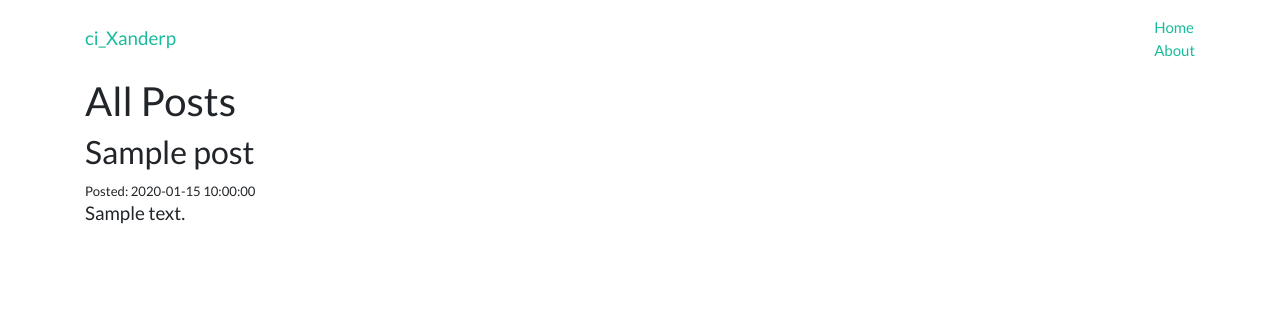
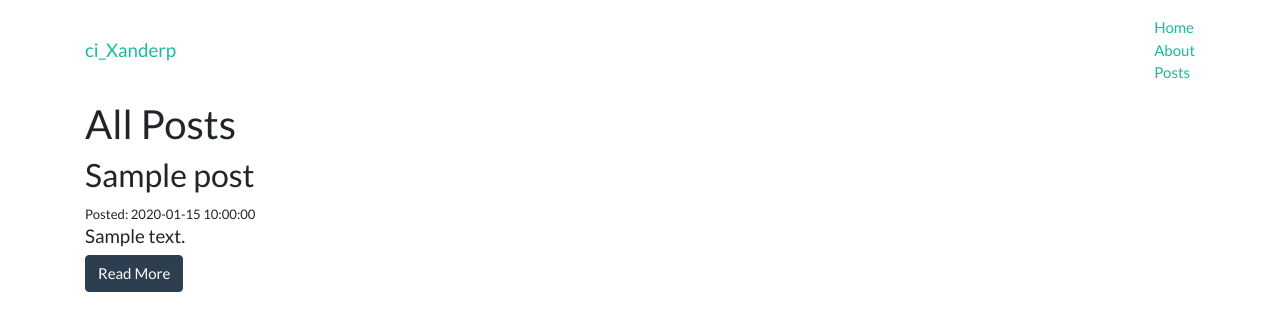
Before and after one commit to Xanderpp/ci-xanderp, a CodeIgniter app: page /ci-xanderp/posts in a window 1280 px wide. Shown: the top 331 px of the page. Run offline with CodeIgniter, Linux system fonts and the light colour scheme; tables that the repository leaves empty or names only in its code hold one stand-in row (values such as "Sample post").

Commit message:
Traversy p. 1

```diff
--- a/application/config/routes.php
+++ b/application/config/routes.php
@@ -51,6 +51,7 @@ defined('BASEPATH') OR exit('No direct script access allowed');
 */
 // $route['default_controller'] = 'welcome';
 
+$route['posts/(:any)'] = 'posts/view/$1';
 $route['posts'] = 'posts/index';
 
 $route['default_controller'] = 'pages/view';
--- a/application/controllers/Posts.php
+++ b/application/controllers/Posts.php
@@ -9,4 +9,18 @@
 			$this -> load -> view('posts/index', $data);
 			$this -> load -> view('templates/footer');
 		}
+
+		public function view($slug = NULL)	{
+			$data['post'] = $this -> post_model -> get_posts($slug);
+
+			if(empty($data['post']))	{
+				show_404();
+			}
+
+			$data['title'] = $data['post']['title'];
+
+			$this -> load -> view('templates/header');
+			$this -> load -> view('posts/view', $data);
+			$this -> load -> view('templates/footer');
+		}
 	}
--- a/application/views/posts/index.php
+++ b/application/views/posts/index.php
@@ -4,4 +4,5 @@
 	<small>Posted: <?php echo $post['created_at']; ?></small>
 	<br />
 	<h5><?php echo $post['body']; ?></h5>
+	<p><a class='btn btn-primary' href='<?php echo site_url('/posts/' . $post['slug']); ?>'>Read More</a></p>
 <?php endforeach; ?>
--- /dev/null
+++ b/application/views/posts/view.php
@@ -0,0 +1,5 @@
+<h2><?php echo $post['title']; ?> </h2>
+<div>
+	<?php echo $post['created_at']; ?>
+	<?php echo $post['body']; ?>
+</div>
--- a/application/views/templates/header.php
+++ b/application/views/templates/header.php
@@ -14,6 +14,7 @@
 					<ul class='nav navbar-nav'>
 						<li><a href='<?php echo base_url(); ?>'>Home</a></li>
 						<li><a href='<?php echo base_url(); ?>about'>About</a></li>
+						<li><a href='<?php echo base_url(); ?>posts'>Posts</a></li>
 					</ul>
 				</div>
 			</div>
```
Also changed, not shown: 1 other file.
